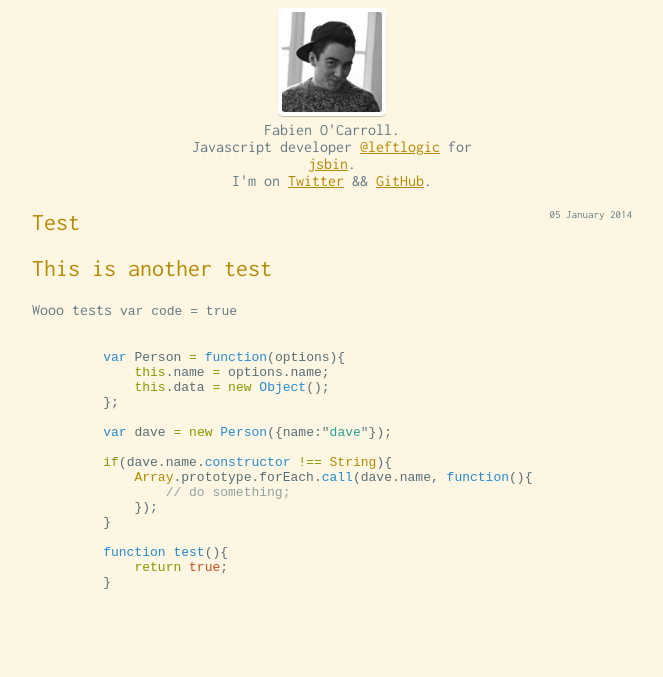
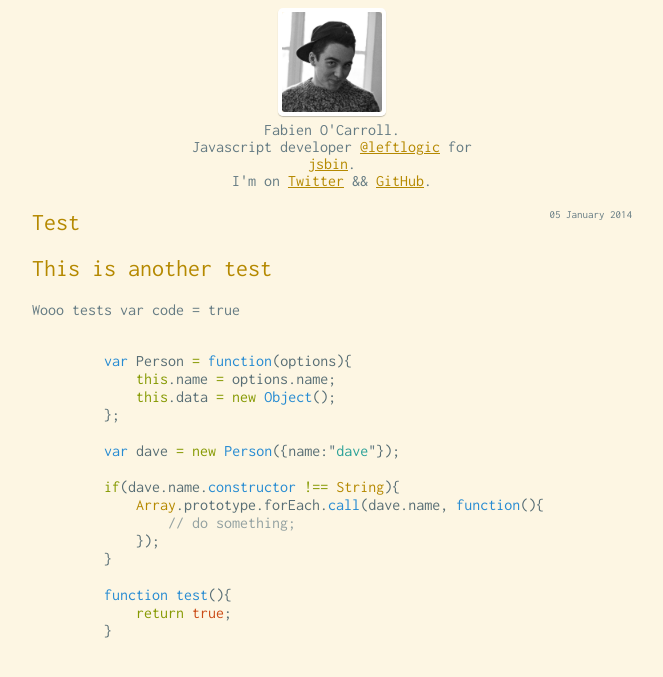
Before and after one commit to allouis/allouis.github.io, a Jekyll site: the page built from index.html, in a window 1280 px wide. Shown: the top 677 px of the page, without its empty margins (308-971 px from the left). Built offline with Jekyll 4.4.1, drawn with Linux system fonts in a browser that asks for light colours; Markdown is read by kramdown in place of the engine named in the settings; the list of posts is cut into pages by our own code.

Commit message:
Adding font to code block

```diff
--- a/css/main.css
+++ b/css/main.css
@@ -1,4 +1,4 @@
-body, .highlight {
+body, code {
     font-family: 'Inconsolata', sans-serif;
 }
 
```
